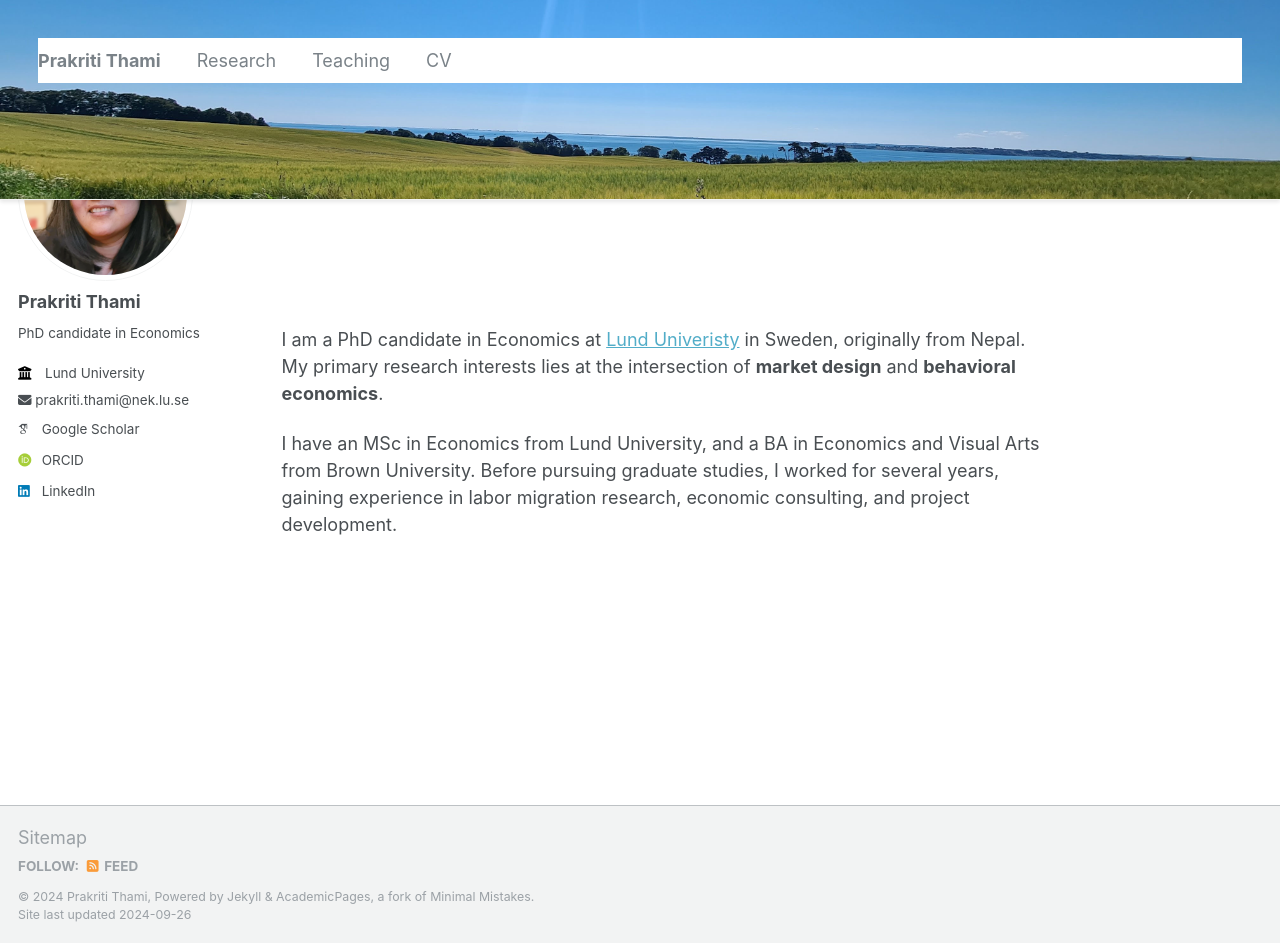
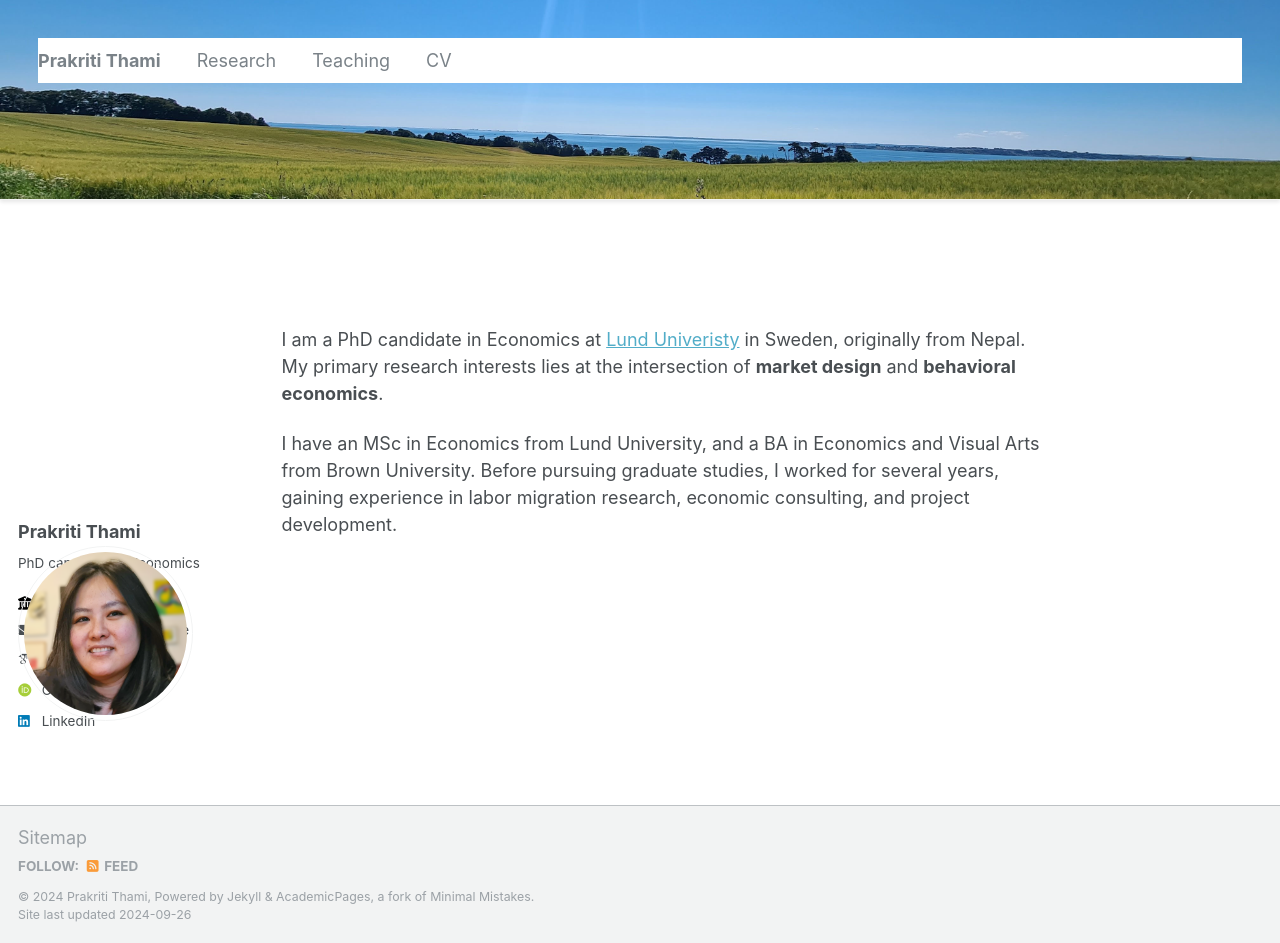
Before and after one commit to prakritithami/prakritithami.github.io, a Jekyll site: the page built from _pages/about.md, in a window 1280 px wide and 943 px high. Built offline with Jekyll 4.4.1, drawn with Linux system fonts in a browser that asks for light colours; some web fonts are replaced.

Commit message:
Update main.scss

```diff
--- a/assets/css/main.scss
+++ b/assets/css/main.scss
@@ -60,11 +60,11 @@ $text-color: #2e2e2e; // Darker text color for readability against light backgro
   z-index: 1000; // Ensure the header is on top of other elements
   box-shadow: 0px 2px 4px rgba(0, 0, 0, 0.1); // Optional: Add a subtle shadow for separation
 
-  // Remove white box around the text (if present)
+  // Remove any background color or box-shadow around the navigation items
   .masthead__menu-item, .masthead__menu {
-    background: none; // Remove any background color from the menu items
-    box-shadow: none; // Remove any box shadow
-    padding: 0; // Reset padding to avoid unwanted space
+    background: none !important; // Ensure no background is applied
+    box-shadow: none !important; // Remove any box shadow
+    padding: 0 !important; // Reset padding to avoid unwanted space
   }
 }
 
@@ -72,3 +72,16 @@ $text-color: #2e2e2e; // Darker text color for readability against light backgro
 body {
   margin-top: $header-height + $header-padding; // Adds space to prevent content overlap
 }
+
+// Adjust the profile picture to be fully visible below the header
+.author__avatar {
+  position: relative;
+  top: $header-height + $header-padding; // Push the image down below the fixed header
+  z-index: 1010; // Ensure the profile picture is above the header
+}
+
+// Optional: Additional styling to align the profile picture or adjust spacing
+.author__content {
+  margin-top: $header-height + $header-padding + 20px; // Ensure text content does not overlap
+  z-index: 1010; // Ensure content is visible above other elements
+}
```
